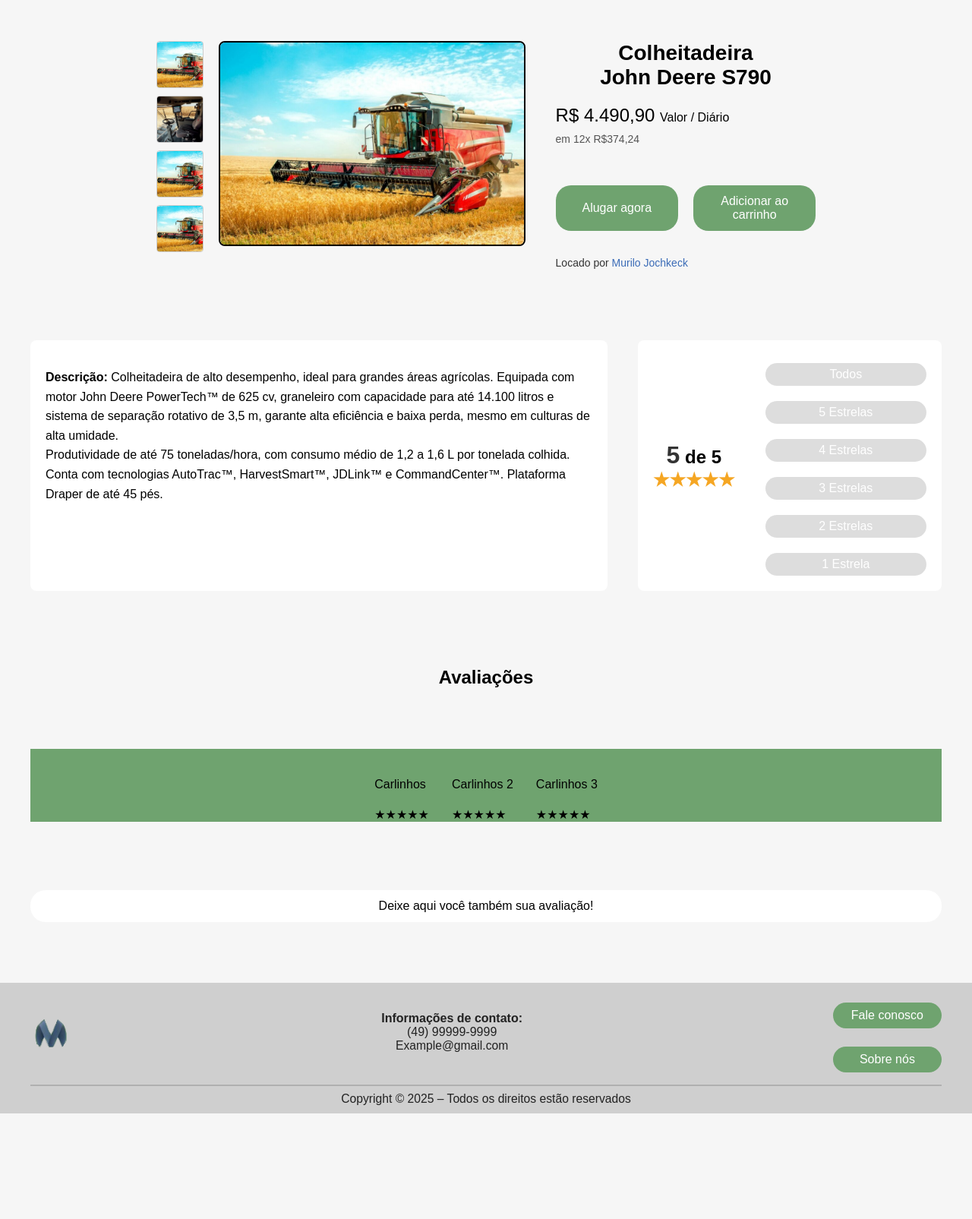
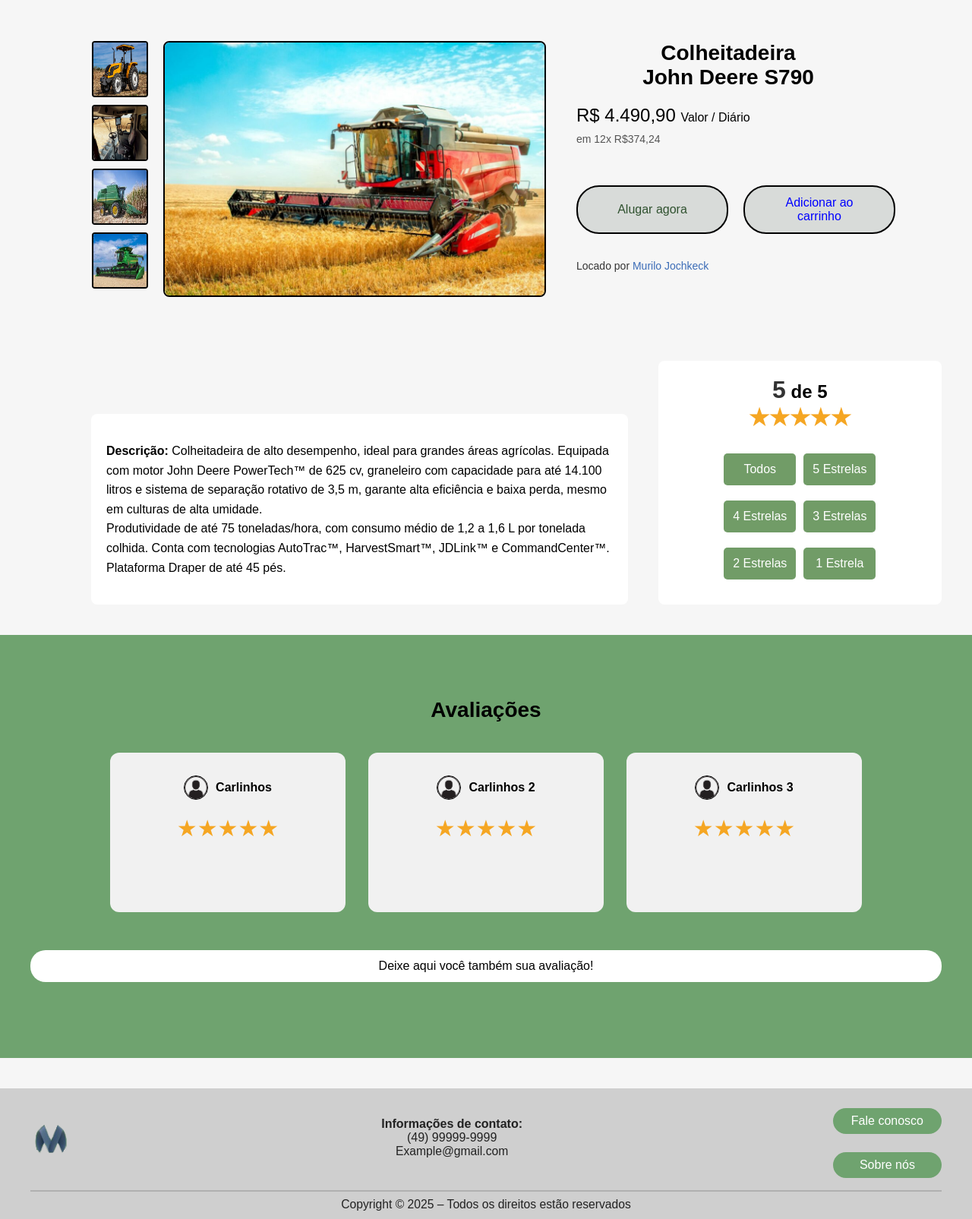
Before and after one commit to MuriloJochkeck/Projeto-Integrador-Grupo-1, a Flask app: template templates/pages/aluguel.html in a window 1280 px wide. Shown: the part 86-1691 px from the top of the page at 76% size. Before the commit the page ends 1552 px from the top, so only its background shows below. Run offline with Flask 3, Linux system fonts and the light colour scheme; the template is opened without the code that fills it, so the values that code supplies are empty.

Commit message:
Página de Aluguel..
foi modificado novamente a pagina de aluguel, melhorando a parte das estrelas, e também adicionando a parte das avaliações como no wireframe.

```diff
--- a/templates/pages/aluguel.html
+++ b/templates/pages/aluguel.html
@@ -37,10 +37,10 @@
         <!-- Coluna esquerda: Miniaturas + Imagem principal -->
         <div class="imagens">
           <div class="miniaturas">
-            <img src="../media/trator/colheitadera2.jpg" alt="Miniatura 1" />
+            <img src="../media/trator/A2S.jpg" alt="Miniatura 1" />
             <img src="../media/trator/colheitadeira-massey-ferguson-9895-2.webp" alt="Miniatura 2" />
-            <img src="../media/trator/colheitadera2.jpg" alt="Miniatura 3" />
-            <img src="../media/trator/colheitadera2.jpg" alt="Miniatura 4" />
+            <img src="../media/trator/Captura de tela 2025-06-20 235637.png" alt="Miniatura 3" />
+            <img src="../media/trator/colheitdera1.jpg" alt="Miniatura 4" />
           </div>
           <div class="imagem-principal">
             <img src="../media/trator/colheitadera2.jpg" alt="Colheitadeira principal" />
@@ -78,6 +78,7 @@
           <span class="numero">5</span> de 5
           <div class="estrelas">★★★★★</div>
         </div>
+
         <div class="filtros">
           <button>Todos</button>
           <button>5 Estrelas</button>
@@ -90,26 +91,45 @@
     </section>
 
 
+    <section class="bloco-avaliacoes">
       <h2 class="titulo-avaliacoes">Avaliações</h2>
-    <section class="avaliacoes">
+
+      <div class="avaliacoes">
         <div class="card-avaliacoes">
-        <p><span class="icon"></span> Carlinhos</p>
+          <div class="usuario">
+            <img src="../media/login/7407992-pessoa-icone-cliente-simbolo-vetor-removebg-preview.png" alt="Usuário" class="icone-usuario" />
+            <span><strong>Carlinhos</strong></span>
+          </div>
           <div class="estrelas">★★★★★</div>
         </div>
+
         <div class="card-avaliacoes">
-        <p><span class="icon"></span> Carlinhos 2</p>
+          <div class="usuario">
+            <img src="../media/login/7407992-pessoa-icone-cliente-simbolo-vetor-removebg-preview.png" alt="Usuário" class="icone-usuario" />
+            <span><strong>Carlinhos 2</strong></span>
+          </div>
           <div class="estrelas">★★★★★</div>
         </div>
+
         <div class="card-avaliacoes">
-        <p><span class="icon"></span> Carlinhos 3</p>
+          <div class="usuario">
+            <img src="../media/login/7407992-pessoa-icone-cliente-simbolo-vetor-removebg-preview.png" alt="Usuário" class="icone-usuario" />
+            <span><strong>Carlinhos 3</strong></span>
+          </div>
           <div class="estrelas">★★★★★</div>
         </div>
-    </section>
-
+      </div>
 
       <div class="deixe-sua">
         <button>Deixe aqui você também sua avaliação!</button>
       </div>
+
+    </section>
+
+
+
+
+
   </main>
 
 
--- a/templates/pages/static/style.css
+++ b/templates/pages/static/style.css
@@ -727,6 +727,8 @@ body {
 }
 
 
+
+/* ---------------------------------*/
 /* ====== PÁGINA DO ALUGUEL ====== */
 
 .container-aluguel {
@@ -754,25 +756,23 @@ body {
   gap: 20px;
 }
 
-.miniaturas {
+.miniaturas img {
+  width: 70px;
+  height: 70px;
+  border: 2px solid black;
+  border-radius: 4px;
+  cursor: pointer;
   display: flex;
   flex-direction: column;
   gap: 10px;
 }
 
-.miniaturas img {
-  width: 60px;
-  height: 60px;
-  object-fit: cover;
-  border: 1px solid #ccc;
-  border-radius: 4px;
-  cursor: pointer;
-}
-
 .imagem-principal img {
-  width: 400px;
-  height: auto;
+  width: 500px;
+  height: 100;
   border-radius: 8px;
+  max-width: 500px;
+  border: 2px solid black;
 }
 
 .detalhes {
@@ -801,6 +801,8 @@ body {
   color: #555;
 }
 
+
+
 .botoes {
   display: flex;
   gap: 20px;
@@ -808,17 +810,28 @@ body {
 }
 
 .botoes button {
-  background: #6fa36f;
-  border: none;
+  background: rgba(97, 110, 103, 0.2);
+  border: 2px solid black;
   color: #fff;
-  padding: 12px 20px;
-  border-radius: 20px;
+  padding: 12px 30px;
+  border-radius: 30px;
   cursor: pointer;
   font-size: 16px;
+  min-width: 200px;
+  text-align: center;
+}
+
+
+.botoes .carrinho {
+  color: blue;
+}
+
+.botoes .alugar {
+  color: #305230;
 }
 
 .botoes button:hover {
-  background: #5b8c5b;
+  background: #bbb
 }
 
 .locado {
@@ -831,17 +844,15 @@ body {
   color: #3b6cb7;
 }
 
-.descricao {
+.avaliacao-geral {
+  display: flex;
+  flex-direction: column;
+  align-items: center;
+  gap: 20px;
   background: #fff;
   padding: 20px;
   border-radius: 8px;
-  line-height: 1.6;
-}
-
-.avaliacao-geral {
-  display: flex;
-  gap: 40px;
-  align-items: center;
+  text-align: center;
 }
 
 .nota {
@@ -856,21 +867,23 @@ body {
 
 .nota .estrelas {
   color: #f5a623;
-  font-size: 24px;
+  font-size: 30px;
 }
 
 .filtros {
-  display: flex;
-  flex-wrap: wrap;
+  display: grid;
+  grid-template-columns: 1fr 1fr;
   gap: 10px;
-}
+  justify-items: center;
+}s
 
 .filtros button {
   background: #ddd;
   border: none;
-  padding: 6px 12px;
-  border-radius: 20px;
+  padding: 10px 20px;
+  border-radius: 8px;
   cursor: pointer;
+  min-width: 120px;
 }
 
 .filtros button:hover {
@@ -878,52 +891,93 @@ body {
 }
 
 .titulo-avaliacoes {
-  font-size: 24px;
+  text-align: center;
+  font-size: 28px;
+  color: #000;
+  margin-bottom: 40px;
+}
+
+.bloco-avaliacoes {
+  background-color: #6fa36f;
+  padding: 60px 40px;
   margin: 0;
+  width: 100vw;
+  position: relative;
+  left: 50%;
+  right: 50%;
+  transform: translateX(-50%);
+  box-sizing: border-box;
 }
 
 .avaliacoes {
   display: flex;
-  gap: 20px;
+  justify-content: center;
+  gap: 30px;
   flex-wrap: wrap;
-  background-color: #6fa36f ;
 }
 
-.cardacoe-avaliacoes {
-  background: #fff;
-  border-radius: 8px;
-  padding: 20px;
-  flex: 1 1 250px;
-  box-shadow: 0 2px 8px rgba(0,0,0,0.1);
-  background-color: ;
+.card-avaliacoes {
+  background: #f1f1f1;
+  border-radius: 12px;
+  padding: 30px;
+  width: 250px;
+  height: 150px;
+  display: flex;
+  flex-direction: column;
+  align-items: center;
+  gap: 20px;
+  transition: transform 0.2s ease;
 }
 
-.cardacoe-avaliacoes .estrelas {
-  color: #f5a623;
-  font-size: 20px;
+
+.card-avaliacoes:hover {
+  transform: scale(1.03);
+}
+
+.usuario {
+  display: flex;
+  align-items: center;
+  gap: 10px;
+  font-weight: bold;
+}
+
+.usuario img {
+  width: 30px;
+  height: 30px;
+  border-radius: 50%;
+  border: 1px solid #000;
+}
+
+.card-avaliacoes .estrelas {
+  font-size: 30px;
+  color:  #f5a623;
 }
 
 .deixe-sua {
   text-align: center;
+  width: 100%;
+  margin-top: 20px;
+  margin-bottom: 40px;
 }
 
 .deixe-sua button {
-  background: #6fa36f;
+  background: white;
   border: none;
-  color: black;
   padding: 12px 24px;
   border-radius: 20px;
   cursor: pointer;
   font-size: 16px;
+  transition: 0.3s;
+  color: #000;
 }
 
 .deixe-sua button:hover {
-  background: rgb(110, 103, 103);
+  background: #ccc;
 }
 
-/* ======== CORREÇÃO DO CONTAINER ======== */
 
 
+/* ======== CORREÇÃO DO CONTAINER ======== */
 
 
 .top-section {
@@ -946,15 +1000,6 @@ body {
   gap: 10px;
 }
 
-.imagem-principal img {
-  max-width: 400px;
-  border: 2px solid black;
-}
-
-.detalhes {
-  max-width: 400px;
-}
-
 .descricao-avaliacao {
   display: flex;
   justify-content: space-between;
@@ -966,7 +1011,10 @@ body {
   flex: 2;
   background: #fff;
   padding: 20px;
+  margin-top: 70px;
+  margin-left: 80px;
   border-radius: 8px;
+  line-height: 1.6;
 }
 
 .avaliacao-geral {
@@ -977,27 +1025,9 @@ body {
   text-align: center;
 }
 
-.titulo-avaliacoes {
-  text-align: center;
-  margin-top: 60px;
-}
-
 .avaliacoes {
   display: flex;
   justify-content: center;
   gap: 30px;
   margin: 40px 0;
 }
-
-.deixe-sua {
-  text-align: center;
-  margin-bottom: 40px;
-}
-
-.deixe-sua button {
-  background: white;
-  border: none;
-  padding: 12px 20px;
-  border-radius: 20px;
-  cursor: pointer;
-}
```
Lines whose indentation alone changed are shown as unchanged.
